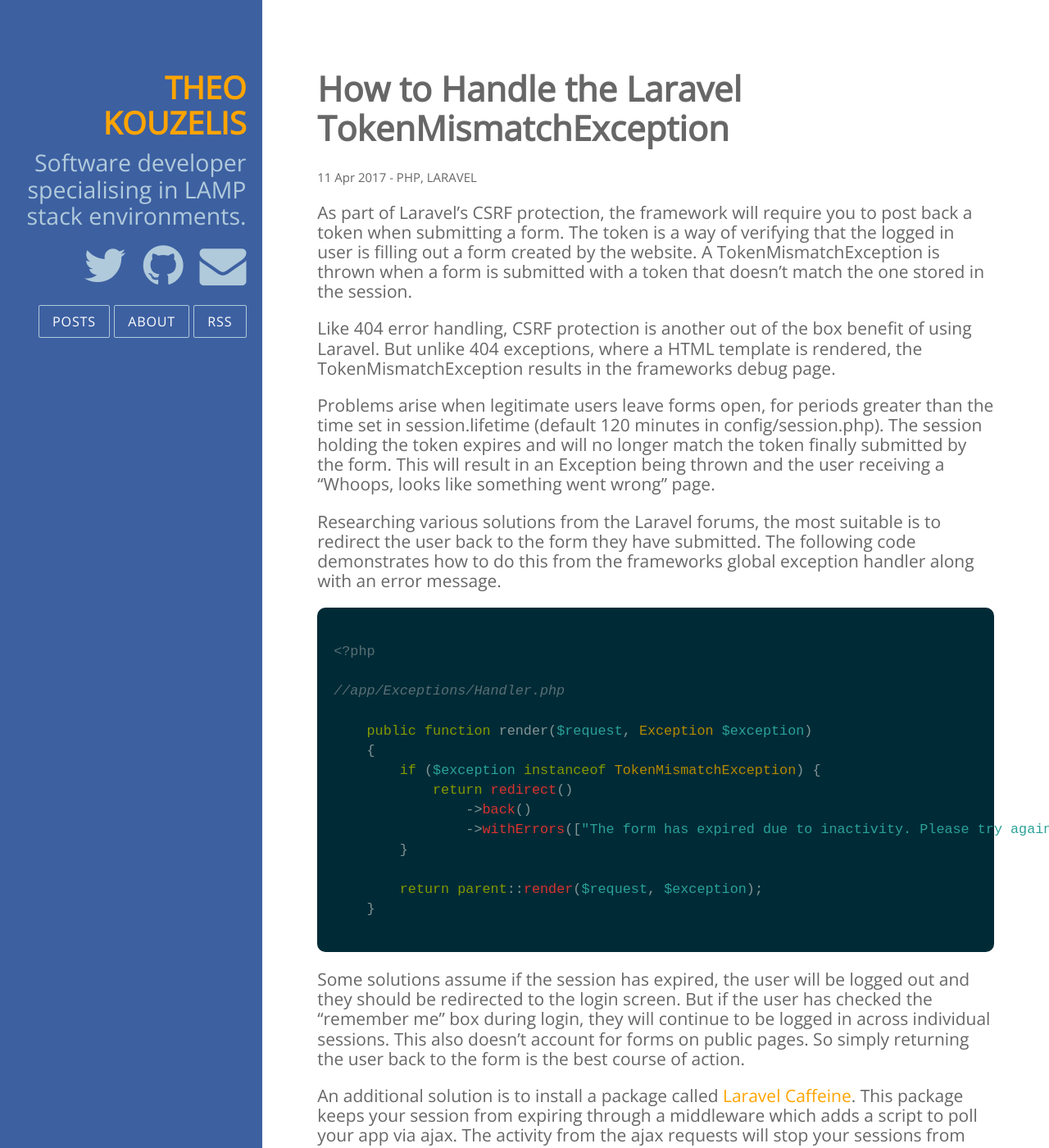
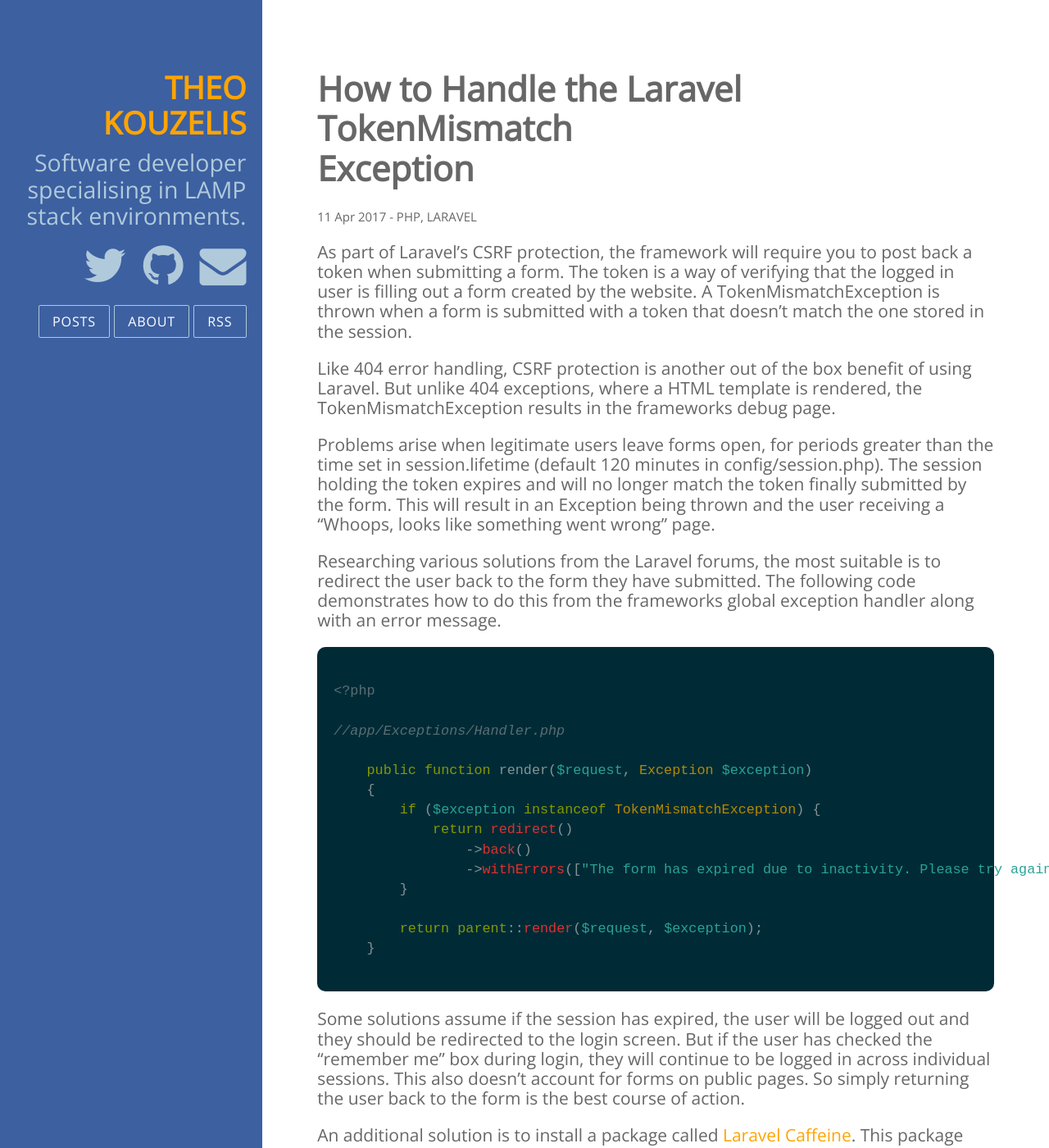
Before and after one commit to TheoKouzelis/TheoKouzelis.github.io, a Jekyll site: the page built from _posts/2017-04-11-how-to-handle-the-laravel-tokenmismatchexception.markdown, in a window 1280 px wide and 1400 px high. Shown: the whole window at 82% size. Built offline with Jekyll 4.4.1, drawn with Linux system fonts in a browser that asks for light colours; nearby versions of some CDN libraries; comment, search, counter and statistics services are not loaded.

Commit message:
Line break for post title on smaller screens

```diff
--- a/_posts/2017-04-11-how-to-handle-the-laravel-tokenmismatchexception.markdown
+++ b/_posts/2017-04-11-how-to-handle-the-laravel-tokenmismatchexception.markdown
@@ -1,9 +1,10 @@
 ---
 layout: post
-title: "How to Handle the Laravel TokenMismatchException"
+title: "How to Handle the Laravel TokenMismatch<br />Exception"
 excerpt: "Handling the TokenMismatchExeception isn't entirely obvious. Here are two ways to easily take care of them, within your Laravel apps."
 date: 2017-04-11 00:00:00
 categories: php
+ident: tokenmismatch
 tags: [php, laravel]
 ---
 As part of Laravel’s CSRF protection, the framework will require you to
--- a/css/main.css
+++ b/css/main.css
@@ -264,3 +264,11 @@
         margin: 0px;
     }
 }
+
+@media screen and (min-width: 768px) {
+
+#tokenmismatch > a > br {
+	display: none;
+
+}
+}
--- a/index.html
+++ b/index.html
@@ -7,7 +7,7 @@
     {% for post in site.posts %}
         <article itemscope itemtype="http://schema.org/Article" class="post">
             <header>
-                <h2>
+		    <h2 id="{{ post.ident }}">
                     <a itemprop="name" href="{{ post.url }}">
                         {{ post.title }}
                     </a>
```
